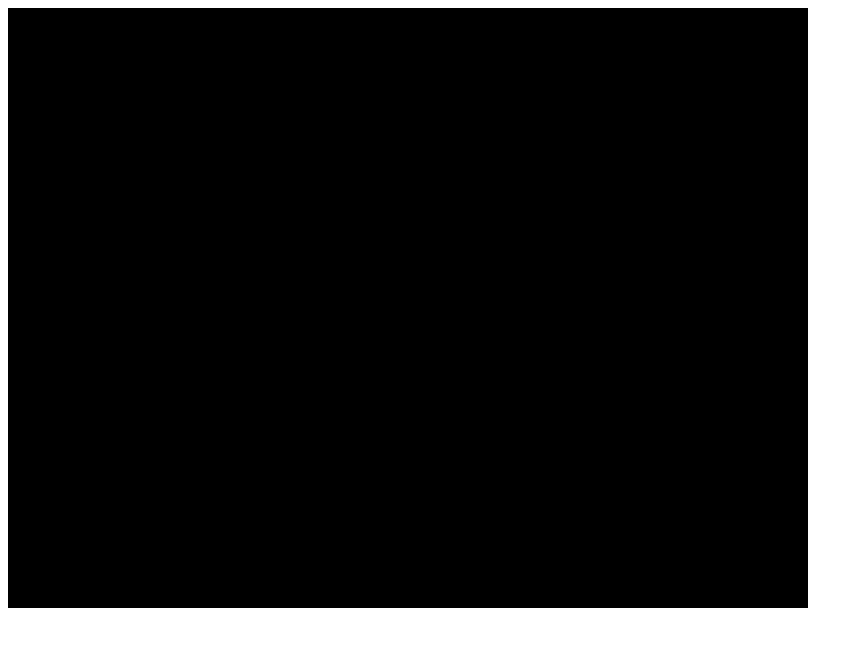
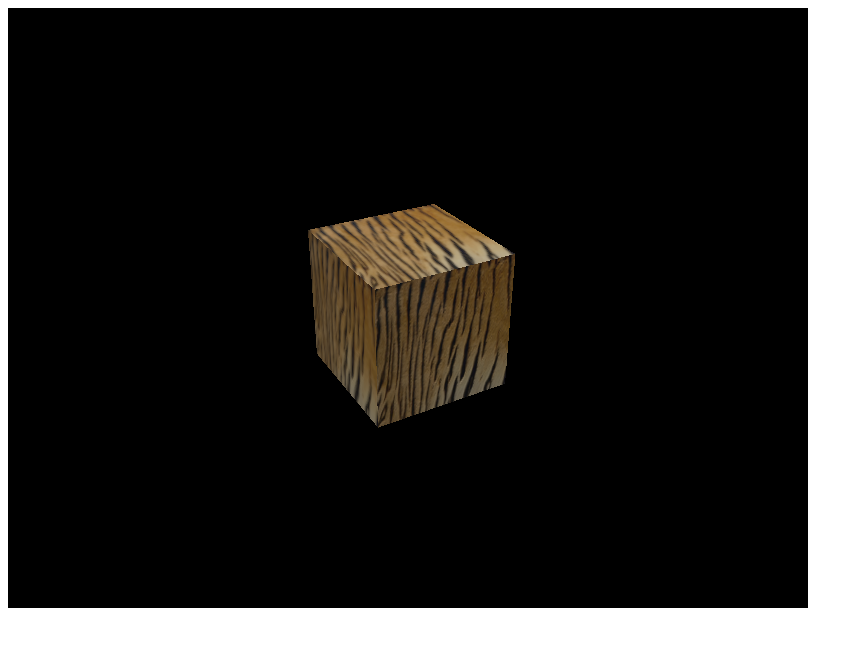
Before and after one commit to 1932103/Report-subject-3, a plain HTML site: page sample7-bump.html in a window 1280 px wide. Shown: the whole page, without its empty margins (0-863 px from the left). Drawn offline with nearby package versions, Linux system fonts and the light colour scheme; animation ran at ten frames a second.

Commit message:
Update sample7-bump.html

```diff
--- a/sample7-bump.html
+++ b/sample7-bump.html
@@ -30,12 +30,12 @@
 
    // テクスチャー読み込み
    var textureLoader = new THREE.TextureLoader();
-  var texture = textureLoader.load("tiger01");
+  var texture = textureLoader.load("tiger01.jpg");
   var mat = new THREE.MeshPhongMaterial();
   mat.map = texture;
 
   // バンプマップ読み込み
-  var bump = textureLoader.load("tiger01");
+  var bump = textureLoader.load("tiger01.jpg");
   mat.bumpMap = bump;
   mat.bumpscale = 0.2;
 
```
